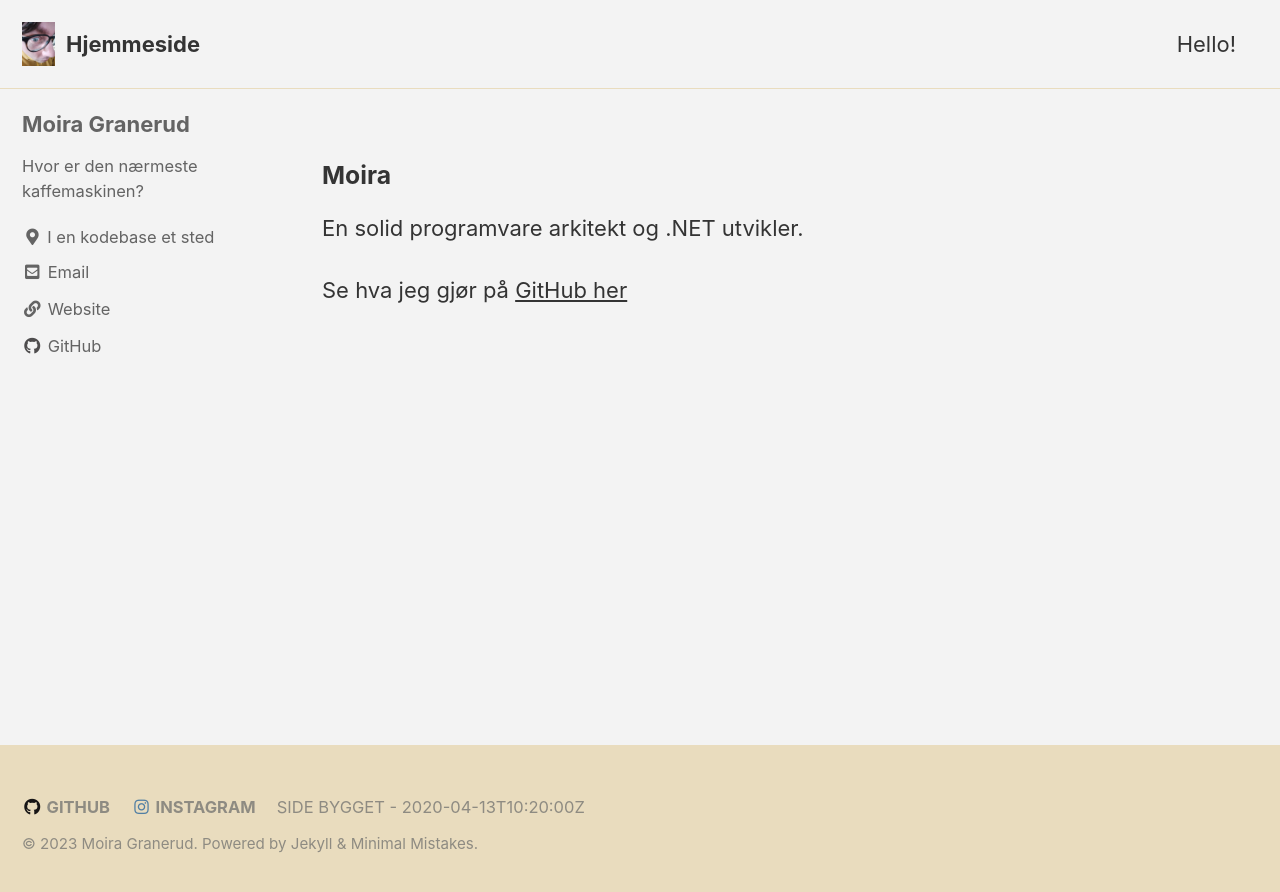
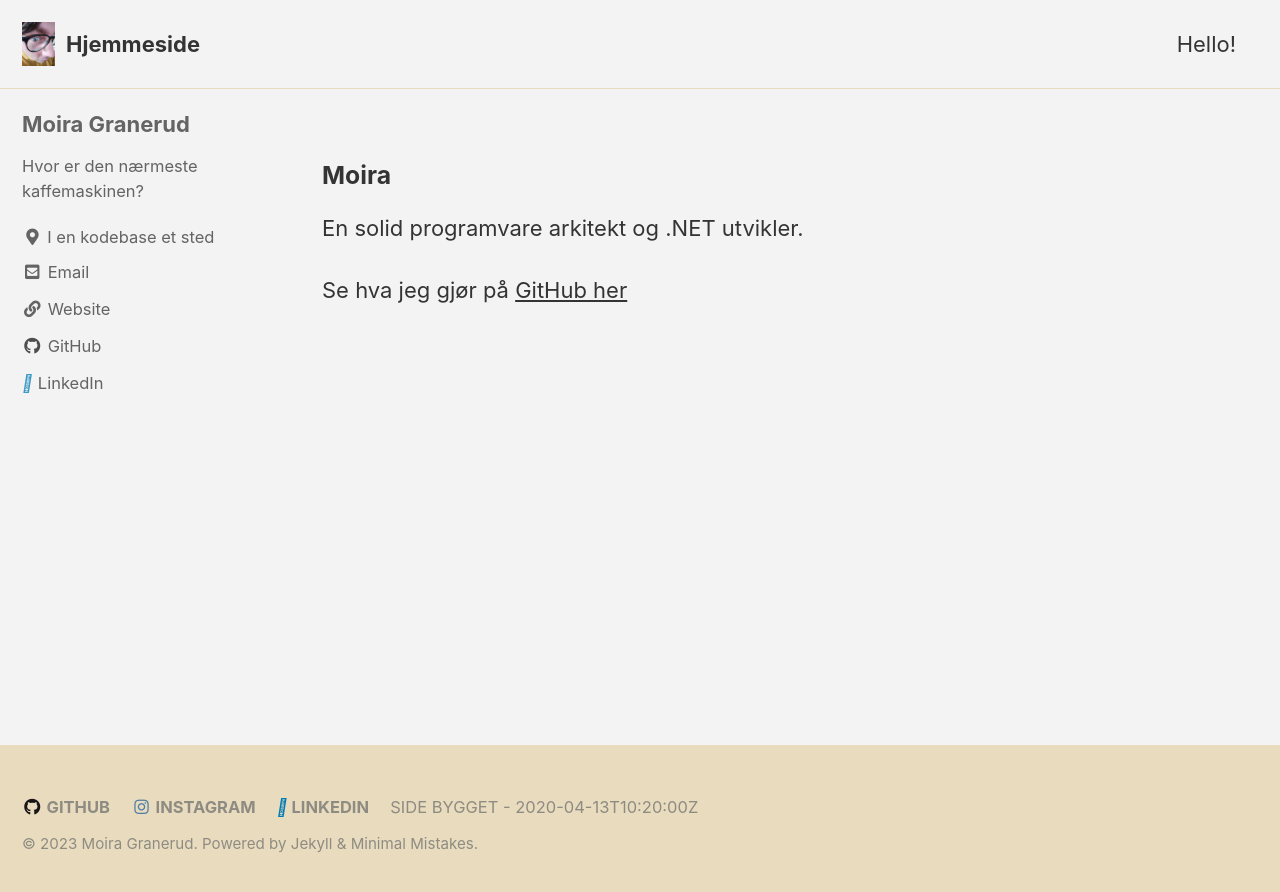
Before and after one commit to NullableInt/NullableInt.github.io, a Jekyll site: the page built from index.md, in a window 1280 px wide. Shown: the top 892 px of the page. Built offline with Jekyll 4.4.1, drawn with Linux system fonts in a browser that asks for light colours; cached includes are drawn as plain includes.

Commit message:
Update _config.yml

```diff
--- a/_config.yml
+++ b/_config.yml
@@ -121,6 +121,9 @@ author:
       url: "https://github.com/NullableInt"
     - label: "Instagram"
       icon: "fab fa-fw fa-instagram"
+    - label: "LinkedIn"
+      icon: "fa-brands fa-linkedin"
+      url: "https://www.linkedin.com/in/graneruddaniel/"
 
 # Site Footer
 footer:
@@ -131,6 +134,9 @@ footer:
     - label: "Instagram"
       icon: "fab fa-fw fa-instagram"
       url: "https://www.instagram.com/granerud.moira/"
+    - label: "LinkedIn"
+      icon: "fa-brands fa-linkedin"
+      url: "https://www.linkedin.com/in/graneruddaniel/"
 
 # Reading Files
 include:
```
